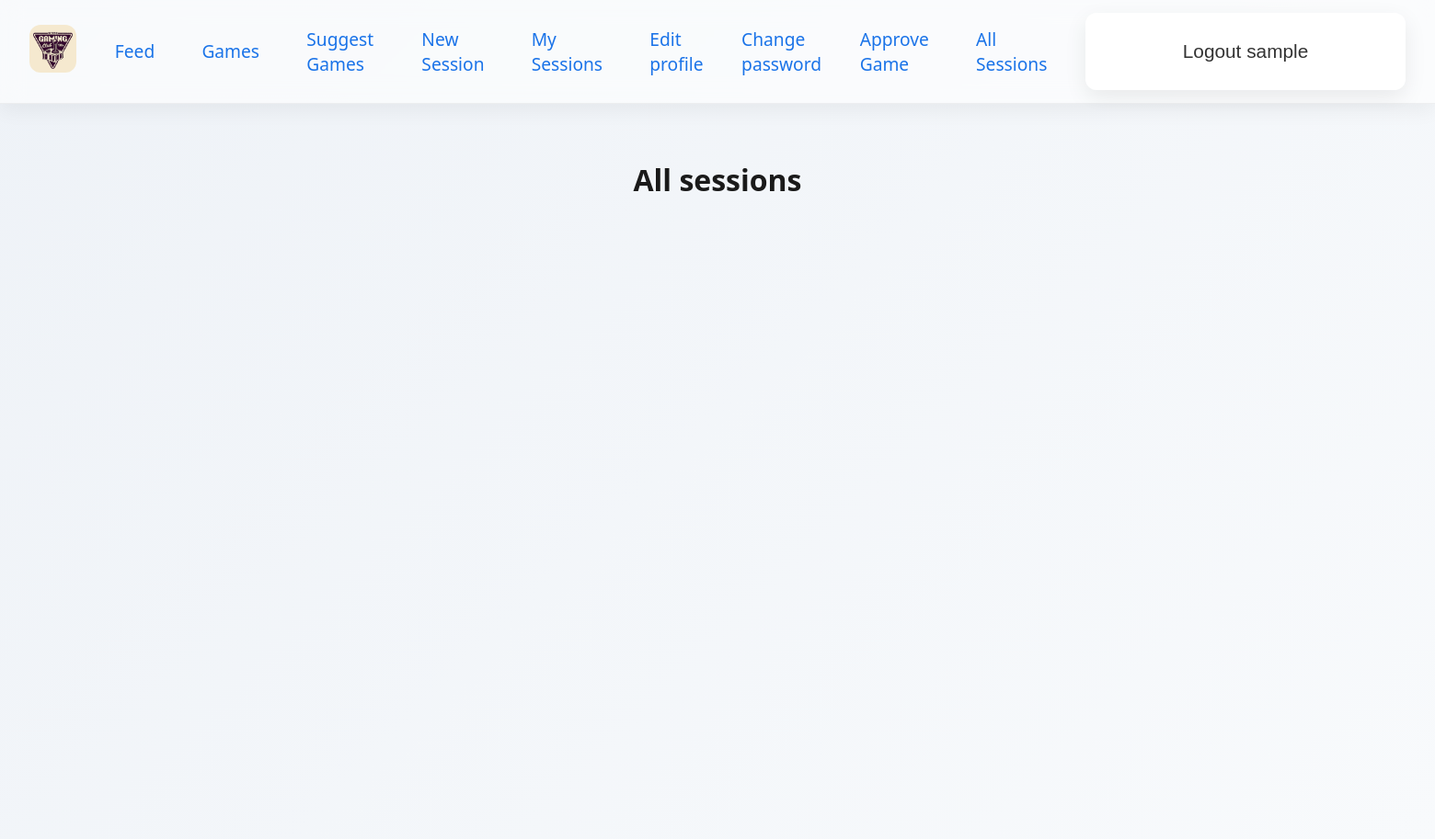
After one commit to MACakal/django-project-2, a Django app: page /my_sessions_admin/ in a window 1560 px wide. The commit adds this page. Shown: the whole page at 92% size. Run offline with Django 5.2, Linux system fonts and the light colour scheme; the visitor is signed in with stand-in values (Sample User, id 1); data that the repository does not hold is empty.

Commit message:
admin cansee  all sessions for all users and can delete the session only

```diff
--- a/VintageGames/VintageGamesApp/templates/base/base.html
+++ b/VintageGames/VintageGamesApp/templates/base/base.html
@@ -30,6 +30,7 @@
 
             {% if user.is_staff %}
                 <a href="{% url 'unapproved_games' %}" class="nav-item">Approve Game</a>
+                <a href="{% url 'my_sessions_admin' %}" class="nav-item">All Sessions</a>
             {% endif %}
 
             <div class="nav-right">
--- /dev/null
+++ b/VintageGames/VintageGamesApp/templates/base/show-all-sessions-admin.html
@@ -0,0 +1,18 @@
+{% extends "base/base.html" %}
+{% block content %}
+<h1>All sessions</h1>
+{% for session in sessions %}
+<div>
+    <strong>User Name:</strong> {{ session.user.username }}<br>
+    <strong>Game Name:</strong> {{ session.game.name }}<br>
+    <strong>Date:</strong> {{ session.date }}<br>
+    <strong>Score:</strong> {{ session.score }}<br>
+    <br>
+    <form method="POST">
+        {% csrf_token %}
+        <input type="hidden" name="session_id" value="{{ session.pk }}">
+        <input type="submit" name="delete" value="Delete Session">
+    </form>
+</div>
+{% endfor %}
+{% endblock content %}
--- a/VintageGames/VintageGamesApp/urls.py
+++ b/VintageGames/VintageGamesApp/urls.py
@@ -14,6 +14,8 @@ urlpatterns = [
     path("approve_game/<int:pk>/", views.approve_game, name="approve_game"),
     path("new_sessions/", views.new_sessions, name="new_sessions"),
     path("my_sessions/", views.my_sessions, name="my_sessions"),
+    # admin all sessions
+    path("my_sessions_admin/", views.my_sessions_admin, name="my_sessions_admin"),
     path("edit_session/<int:pk>/", views.edit_session, name="edit_session"),
     path("edit_profile/", views.edit_profile, name="edit_profile"),
     path(
--- a/VintageGames/VintageGamesApp/views.py
+++ b/VintageGames/VintageGamesApp/views.py
@@ -87,6 +87,21 @@ def my_sessions(request):
     context = {"sessions": sessions}
     return render(request, "base/my_sessions.html", context)
 
+# admin
+@staff_member_required
+def my_sessions_admin(request):
+    if request.method == "POST":
+        if request.POST.get("delete") and request.POST.get("session_id"):
+            session_id = request.POST["session_id"]
+            session = get_object_or_404(Session, pk=session_id)
+            session.delete()
+            messages.success(request, "Session deleted successfully")
+            return redirect("my_sessions_admin")
+
+    sessions = Session.objects.all()
+    context = {"sessions": sessions}
+    return render(request, "base/show-all-sessions-admin.html", context)
+
 @login_required
 def edit_session(request, pk):
     session = get_object_or_404(Session, pk=pk)
```
